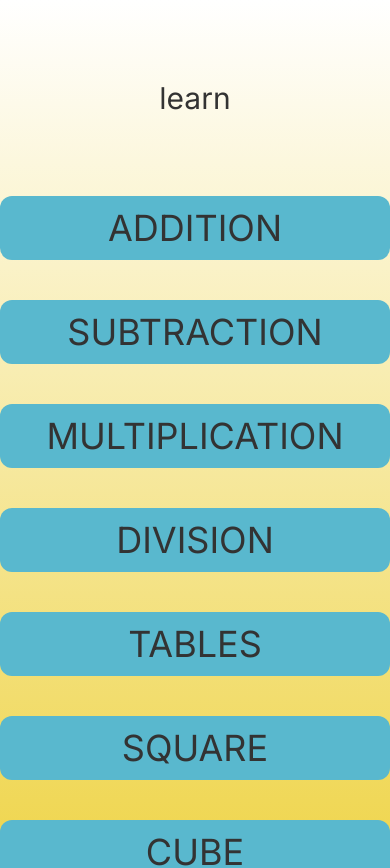
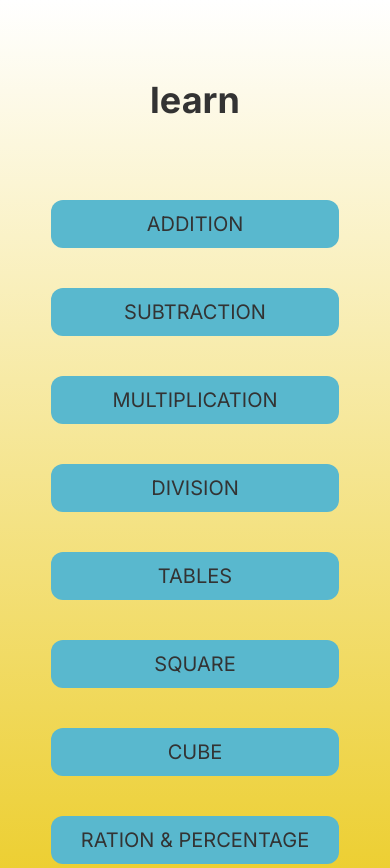
Before and after one commit to Ashutoshkr23/mmm, a Next.js app: page /home/learn in a window 390 px wide. Shown: the top 868 px of the page. Built offline with nearby package versions, Linux system fonts and the light colour scheme.

Commit message:
learn page responsive

```diff
--- a/app/home/learn/page.tsx
+++ b/app/home/learn/page.tsx
@@ -3,7 +3,7 @@ import Learn from "@/components/Cards/learn";
 const page = () => {
   return (
     <div>
-      <h1 className="text-Black text-center text-3xl lg:text-6xl">learn</h1>
+      <h1 className="text-Black text-center font-bold text-4xl lg:text-6xl">learn</h1>
       <div className="flex flex-wrap justify-around w-full  mx-auto mt-20 gap-10 ">
         <Learn link="addition" text="ADDITION" />
         <Learn link="subtraction" text="SUBTRACTION" />
--- a/app/home/page.tsx
+++ b/app/home/page.tsx
@@ -3,7 +3,7 @@ import ChooseMode from "@/components/Cards/chooseMode";
 const page = () => {
   return (
     <div className="bg-gradient-to-b from-white to-light-blue min-h-screen pt-20 ">
-      <h1 className="text-[#333] text-4xl lg:text-6xl text-center font-bold ">
+      <h1 className="text-[#333]  text-4xl lg:text-6xl text-center font-bold ">
         Get Started
       </h1>
       <div className="flex flex-col md:flex-row md:flex-wrap gap-10 items-center mt-20 justify-around max-w-[1180px] mx-auto">
--- a/components/Cards/learn.tsx
+++ b/components/Cards/learn.tsx
@@ -8,9 +8,9 @@ interface LearnProps{
 const Learn = ({text , link} : LearnProps) => {
 
   return (
-    <div className='w-[500px] h-16 cursor-pointer bg-Dark-blue hover:bg-light-blue hover:border-Dark-blue hover:border-2 rounded-xl flex items-center justify-center'>
+    <div className='w-72 md:w-[500px] h-12 md:h-16 cursor-pointer bg-Dark-blue hover:bg-light-blue hover:border-Dark-blue hover:border-2 rounded-xl flex items-center justify-center'>
         <Link href={`/home/learn/${link}`}>
-        <h1 className='text-4xl w-full h-full flex hover:text-Dark-blue justify-center items-center'>{text}</h1>
+        <h1 className='text-xl md:text-4xl w-full h-full flex hover:text-Dark-blue justify-center items-center'>{text}</h1>
         </Link>
 
     </div>
```
